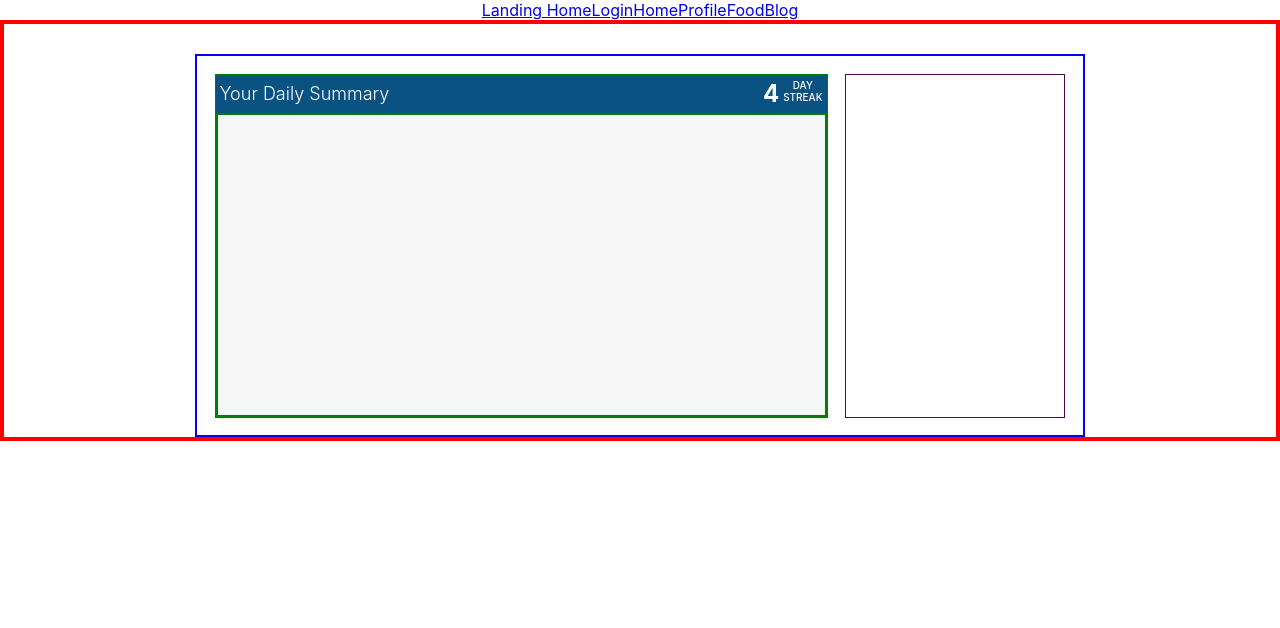
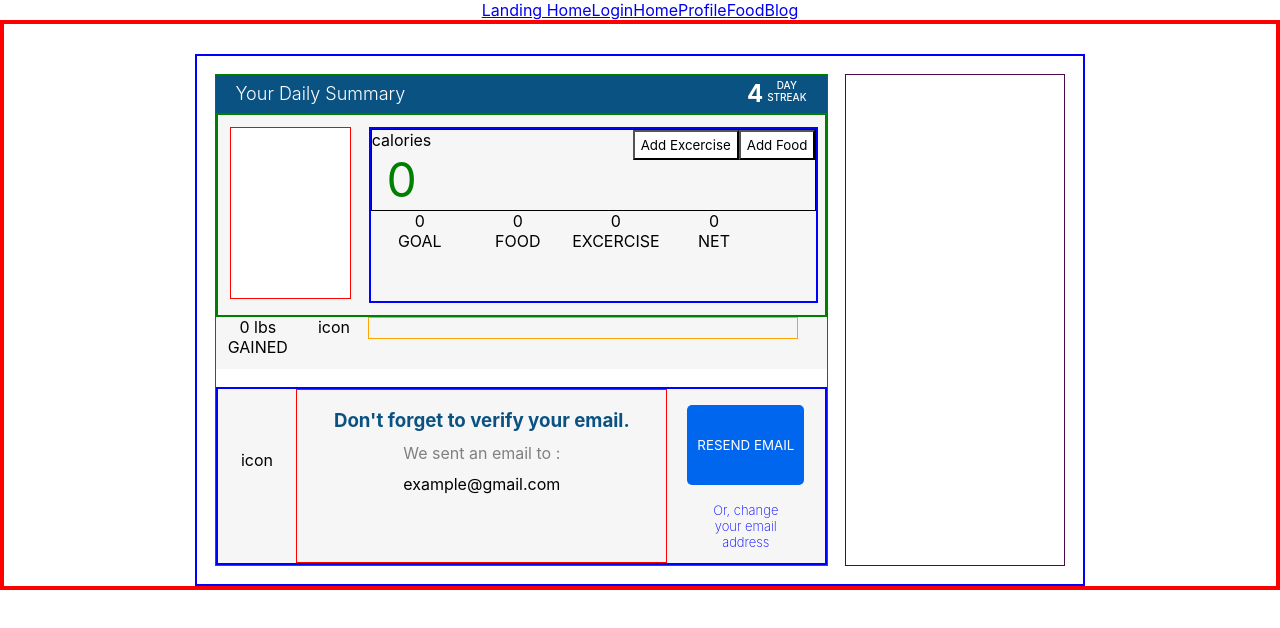
Before and after one commit to dilasathapa/myfitnesspal-clone, a React (Create React App) app in the folder myfitnesspal/: page /home in a window 1280 px wide. Shown: the top 628 px of the page. Built offline with nearby package versions, Linux system fonts and the light colour scheme.

Commit message:
changes left

```diff
--- a/myfitnesspal/src/Components/Homepage/Home.css
+++ b/myfitnesspal/src/Components/Homepage/Home.css
@@ -32,6 +32,8 @@
     background-color: rgb(10,82,130);
     color: #fff;
     padding: 4px;
+    padding-left: 20px;
+    padding-right: 20px;
 }
 #top-header > div {
     display: flex;
@@ -39,14 +41,134 @@
 #top-header>h2{
     font-weight: 300;
     font-size: large;
+    padding-right: 5px;
 }
 #top-header>div>div>p{
     font-size: x-small;
+
     padding-left: 4px;
     font-weight: 500;
 }
 #calculator{
     border: 2px solid green;
-    height: 300px;
+    height: 200px;
+    display: flex;
     background-color: rgb(246,246,246);
 }
+.upload-img{
+    width: 20%;
+    border: 1px solid red;
+    height: 85%;
+    margin: 2% 1% 1% 2%;
+    background-color: #fff;
+}
+.calculations{
+    border: 2px solid blue;
+    width: 75%;
+    margin: 2% 1% 2% 2%;
+}
+#calculations-top{
+    display: flex;
+    justify-content: space-between;
+    border: 1px solid black;
+}
+#calculations-top > div > h1{
+    color: green;
+    height: 60px;
+    font-size: xxx-large;
+    font-weight: 400;
+}
+#calculations-top > div:nth-child(2) > button:nth-child(1){
+    height: 30px;
+    background-color: #fff;
+}
+#calculations-top > div:nth-child(2) > button:nth-child(2){
+    height: 30px;
+    background-color: #fff;
+}
+#calculations-bottom{
+    display: flex;
+}
+#calculations-bottom > div:nth-child(1){
+    width: 22%;
+}
+#calculations-bottom > div:nth-child(2){
+    width: 22%;
+}
+#calculations-bottom > div:nth-child(3){
+    width: 22%;
+}
+#calculations-bottom > div:nth-child(4){
+    width: 22%;
+}
+#scroll-bar{
+    display: flex;
+    background-color: rgb(246,246,246);
+}
+#lbs-gained{
+    display: flex;
+    justify-content: space-between;
+    width: 20%;
+    margin: 0 1% 2% 2%;
+}
+
+/* #clipboard-icon{
+
+} */
+#bar{
+    border: 1px solid orange;
+    height: 20px;
+    width: 70%;
+    margin: 0 1% 2% 2%;
+}
+#confirm-mail{
+    margin-top: 3%;
+    background-color: rgb(246,246,246);
+    display: flex;
+    border: 2px solid blue;
+}
+#confirm-mail > div:nth-child(1){
+    width: 15%;
+    max-width: 2% 1% 2% 2%;
+    margin-top: 10%;
+}
+#confirm-mail > div:nth-child(2){
+    width: 70%;
+    border: 1px solid red;
+}
+#confirm-mail > div:nth-child(2)>h3{
+    color: rgb(10,82,130);
+    margin-bottom: 3%;
+    margin-top: 5%;
+}
+#confirm-mail > div:nth-child(2)>p:nth-child(1){
+    margin-bottom: 3%;
+    font-weight: 400;
+    margin-top: 10%;
+}
+#confirm-mail > div:nth-child(2)>p:nth-child(2){
+    /* font-weight: 700; */
+    margin-bottom: 3%;
+
+    color: gray;
+}
+#confirm-mail > div:nth-child(3)>button{
+    height: 80px;
+    color: #fff;
+    background-color: rgb(0,102,238);
+    padding: 10px;
+    border: none;
+    border-radius: 5px;
+    margin-top: 10%;
+    margin-bottom: 8%;
+}
+#confirm-mail > div:nth-child(3)>p{
+    color: blue;
+    width: 60%;
+    font-weight: 200;
+    font-size: small;
+    align-items: center;
+    margin-left: 20%;
+    margin-top: 3%;
+    margin-bottom: 8%;
+}
--- a/myfitnesspal/src/Components/Homepage/Home.jsx
+++ b/myfitnesspal/src/Components/Homepage/Home.jsx
@@ -19,7 +19,65 @@ export default function Home() {
               </div>
             </div>
             <div id='calculator'>
+              <div className='upload-img'>
 
+              </div>
+              <div className='calculations'>
+                <div id='calculations-top'>
+                  <div>
+                    <p>calories</p>
+                    <h1>0</h1>
+                  </div>
+                  <div>
+                    <button>Add Excercise</button>
+                    <button>Add Food</button>
+                  </div>
+                </div>
+                <div id='calculations-bottom'>
+                  <div>
+                    <p>0</p>
+                    <p>GOAL</p>
+                    <p></p>
+                  </div>
+                  <div>
+                    <p>0</p>
+                    <p>FOOD</p>
+                  </div>
+                  <div>
+                    <p>0</p>
+                    <p>EXCERCISE</p>
+                  </div>
+                  <div>
+                    <p>0</p>
+                    <p>NET</p>
+                  </div>
+
+                </div>
+              </div>
+            </div>
+            <div id='scroll-bar'>
+              <div id='lbs-gained'>
+                <div>
+                  <p><span>0</span> lbs </p>
+                  <p>GAINED</p>
+                </div>
+                <div id='clipboard-icon'>icon</div>
+
+              </div>
+              <div id='bar'>
+              </div>
+            </div>
+            <div id='confirm-mail'>
+              <div>icon</div>
+              <div>
+                <h3>Don't forget to verify your email.</h3>
+                <p>We sent an email to : </p>
+                <p>example@gmail.com</p>
+              </div>
+              <div>
+                <button>RESEND EMAIL</button>
+                <p>Or, change your email address</p>
+              </div>
             </div>
 
           </div>
```
